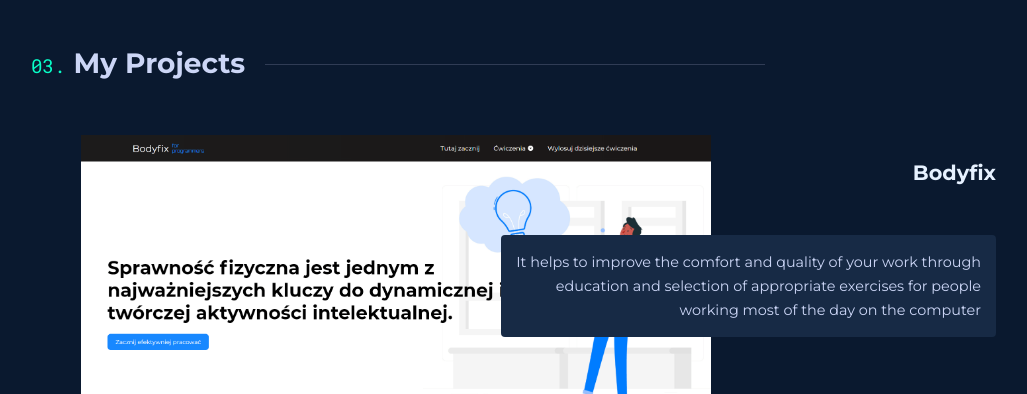
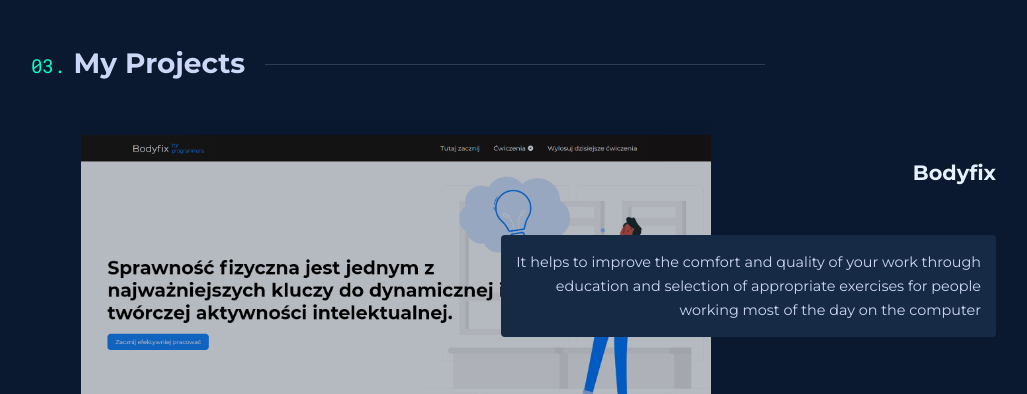
Before and after one commit to Kswierk/kacper-swierk-portfolio, a Gatsby site: page / in a window 1280 px wide. Shown: the part 1970-2364 px from the top of the page, without its empty margins (109-1136 px from the left). Built offline with nearby package versions, Linux system fonts and the light colour scheme; Gatsby itself is replaced by a stand-in of ours.

Commit message:
changed favicon and added dimmed bcg to projectCards

```diff
--- a/gatsby-config.js
+++ b/gatsby-config.js
@@ -23,10 +23,8 @@
         name: `gatsby-starter-default`,
         short_name: `starter`,
         start_url: `/`,
-        background_color: `#663399`,
-        theme_color: `#663399`,
         display: `minimal-ui`,
-        icon: `src/images/gatsby-icon.png`, // This path is relative to the root of the site.
+        icon: `src/images/favicon.png`, // This path is relative to the root of the site.
       },
     },
     {
--- a/src/components/Work/projectCard.js
+++ b/src/components/Work/projectCard.js
@@ -13,7 +13,7 @@
 const CardWraper = styled.div`
   width: 85%;
   margin: 80px auto;
-  border-radius: 4px;
+  /* border-radius: 4px; */
   /* position: absolute; */
   max-width: 900px;
   background-position: center;
@@ -63,7 +63,15 @@
   width: 80%;
   top: 50%;
   transform: translateY(-50%);
-  border-radius: 4px;
+  /* border-radius: 4px; */
+  background-color: RGBA(10, 25, 47, 0.3);
+  background-blend-mode: multiply;
+  transition: all 0.3s ease;
+
+  &:hover {
+    background-blend-mode: none;
+    background-color: transparent;
+  }
 
   /* &::after {
     content: "";
```
Also changed, not shown: src/images/favicon.png (added), src/images/gatsby-astronaut.png (deleted), src/images/logo.jpg (deleted).
